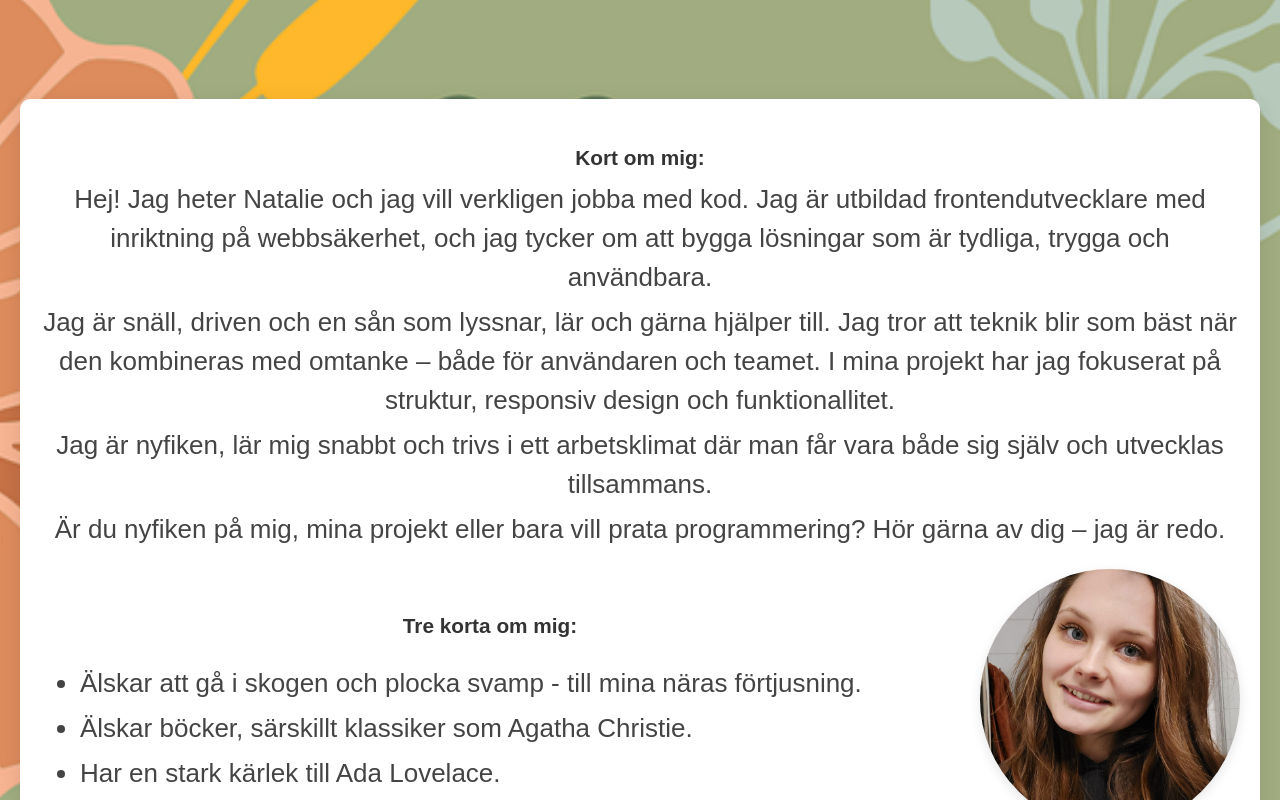
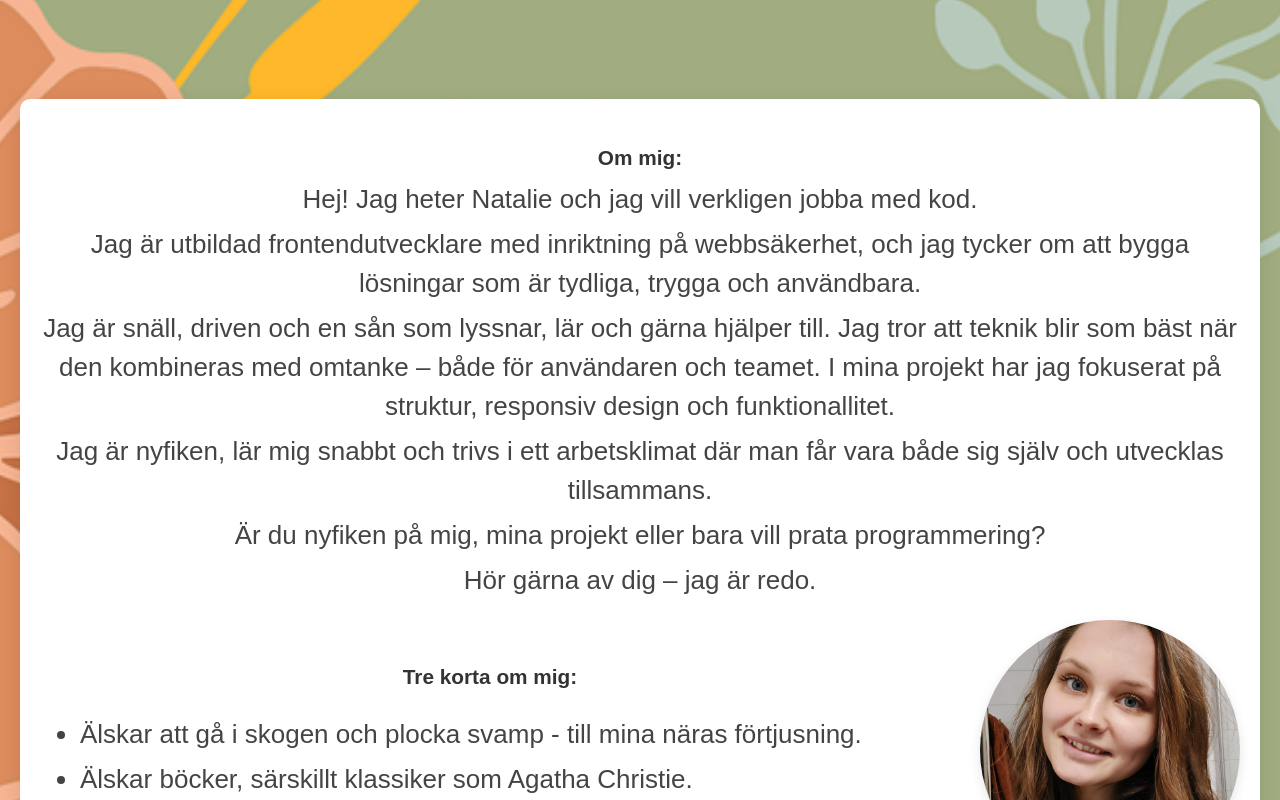
Before and after one commit to natta1995/portfolio, a React (Create React App) app: page / in a window 1280 px wide. Shown: the part 410-1210 px from the top of the page. Built offline with nearby package versions, Linux system fonts and the light colour scheme.

Commit message:
Text edit

```diff
--- a/src/components/About.js
+++ b/src/components/About.js
@@ -5,10 +5,13 @@ const About = () => {
   return (
     <div className="component">
       <div className="textdiv">
-        <h4> Kort om mig: </h4>
+        <h4> Om mig: </h4>
 
         <p>
-          Hej! Jag heter Natalie och jag vill verkligen jobba med kod. Jag är
+          Hej! Jag heter Natalie och jag vill verkligen jobba med kod.
+        </p>
+        <p>
+        Jag är
           utbildad frontendutvecklare med inriktning på webbsäkerhet, och jag
           tycker om att bygga lösningar som är tydliga, trygga och användbara.
         </p>
@@ -25,8 +28,9 @@ const About = () => {
 
         <p>
           Är du nyfiken på mig, mina projekt eller bara vill prata
-          programmering? Hör gärna av dig – jag är redo.
+          programmering?
         </p>
+        <p>Hör gärna av dig – jag är redo.</p>
         <div className="about-wrapper">
           <div className="about-text">
             <h4>Tre korta om mig:</h4>
```
